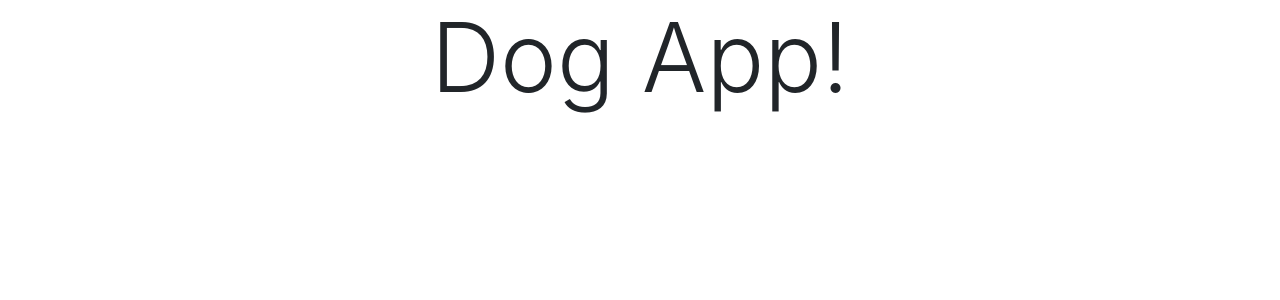
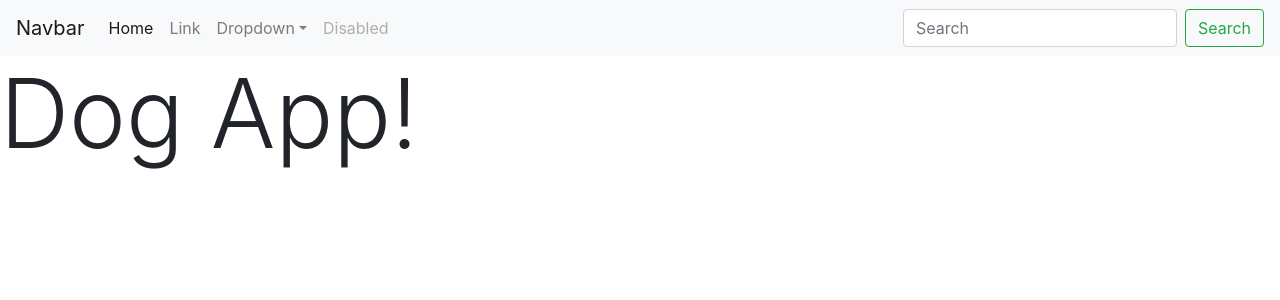
Before and after one commit to AlbertStjarne/DogListReactApp, a React (Create React App) app: page / in a window 1280 px wide. Shown: the top 300 px of the page. Built offline with nearby package versions, Linux system fonts and the light colour scheme.

Commit message:
adds navbar

```diff
--- a/src/App.js
+++ b/src/App.js
@@ -4,7 +4,84 @@
 
 function App() {
   return (
-    <div className='App'>
+    <div>
+      <nav class='navbar navbar-expand-lg navbar-light bg-light'>
+        <a class='navbar-brand' href='#'>
+          Navbar
+        </a>
+        <button
+          class='navbar-toggler'
+          type='button'
+          data-toggle='collapse'
+          data-target='#navbarSupportedContent'
+          aria-controls='navbarSupportedContent'
+          aria-expanded='false'
+          aria-label='Toggle navigation'
+        >
+          <span class='navbar-toggler-icon'></span>
+        </button>
+
+        <div class='collapse navbar-collapse' id='navbarSupportedContent'>
+          <ul class='navbar-nav mr-auto'>
+            <li class='nav-item active'>
+              <a class='nav-link' href='#'>
+                Home <span class='sr-only'>(current)</span>
+              </a>
+            </li>
+            <li class='nav-item'>
+              <a class='nav-link' href='#'>
+                Link
+              </a>
+            </li>
+            <li class='nav-item dropdown'>
+              <a
+                class='nav-link dropdown-toggle'
+                href='#'
+                id='navbarDropdown'
+                role='button'
+                data-toggle='dropdown'
+                aria-haspopup='true'
+                aria-expanded='false'
+              >
+                Dropdown
+              </a>
+              <div class='dropdown-menu' aria-labelledby='navbarDropdown'>
+                <a class='dropdown-item' href='#'>
+                  Action
+                </a>
+                <a class='dropdown-item' href='#'>
+                  Another action
+                </a>
+                <div class='dropdown-divider'></div>
+                <a class='dropdown-item' href='#'>
+                  Something else here
+                </a>
+              </div>
+            </li>
+            <li class='nav-item'>
+              <a
+                class='nav-link disabled'
+                href='#'
+                tabindex='-1'
+                aria-disabled='true'
+              >
+                Disabled
+              </a>
+            </li>
+          </ul>
+          <form class='form-inline my-2 my-lg-0'>
+            <input
+              class='form-control mr-sm-2'
+              type='search'
+              placeholder='Search'
+              aria-label='Search'
+            />
+            <button class='btn btn-outline-success my-2 my-sm-0' type='submit'>
+              Search
+            </button>
+          </form>
+        </div>
+      </nav>
       <h1 className='display-1'>Dog App!</h1>
     </div>
   );
```
